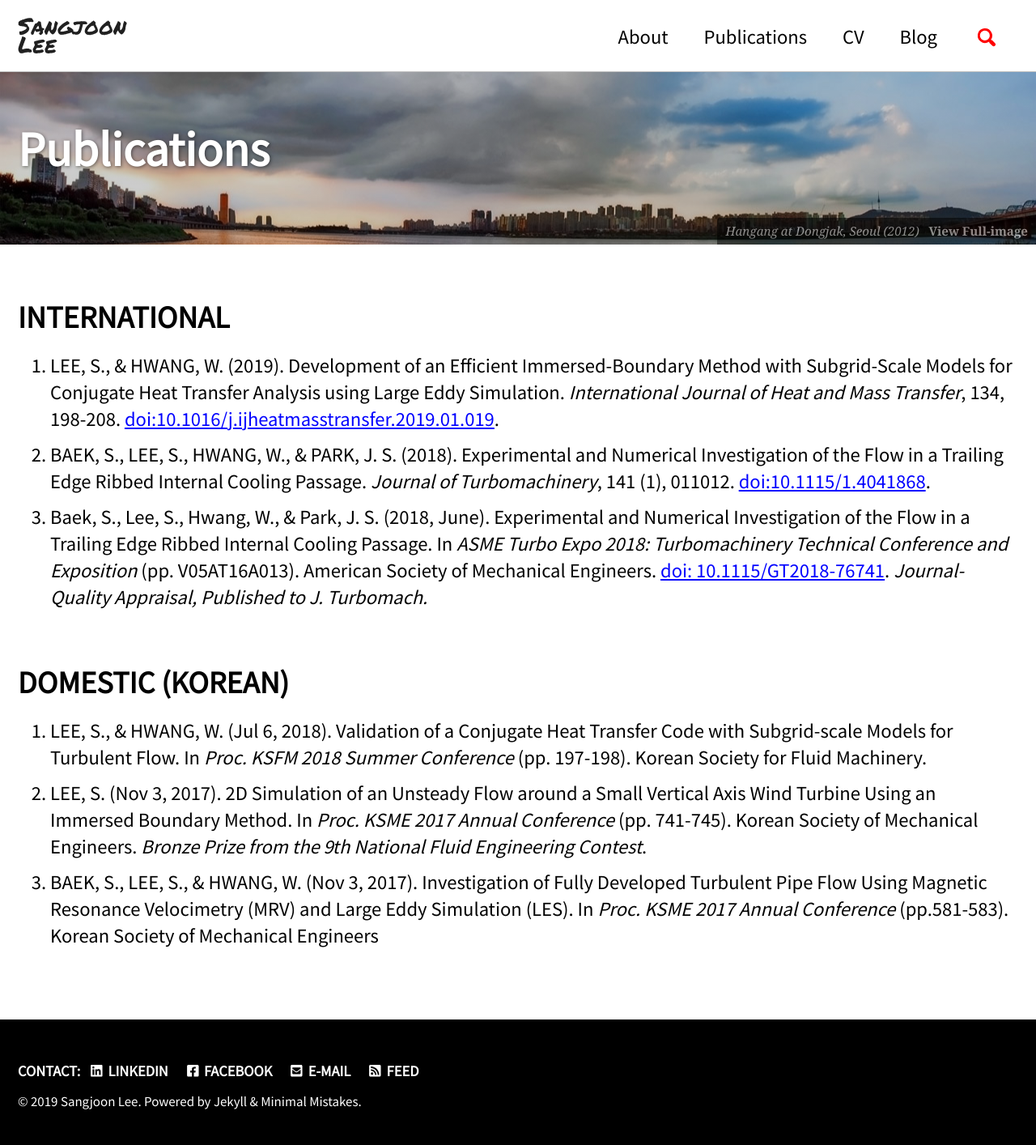
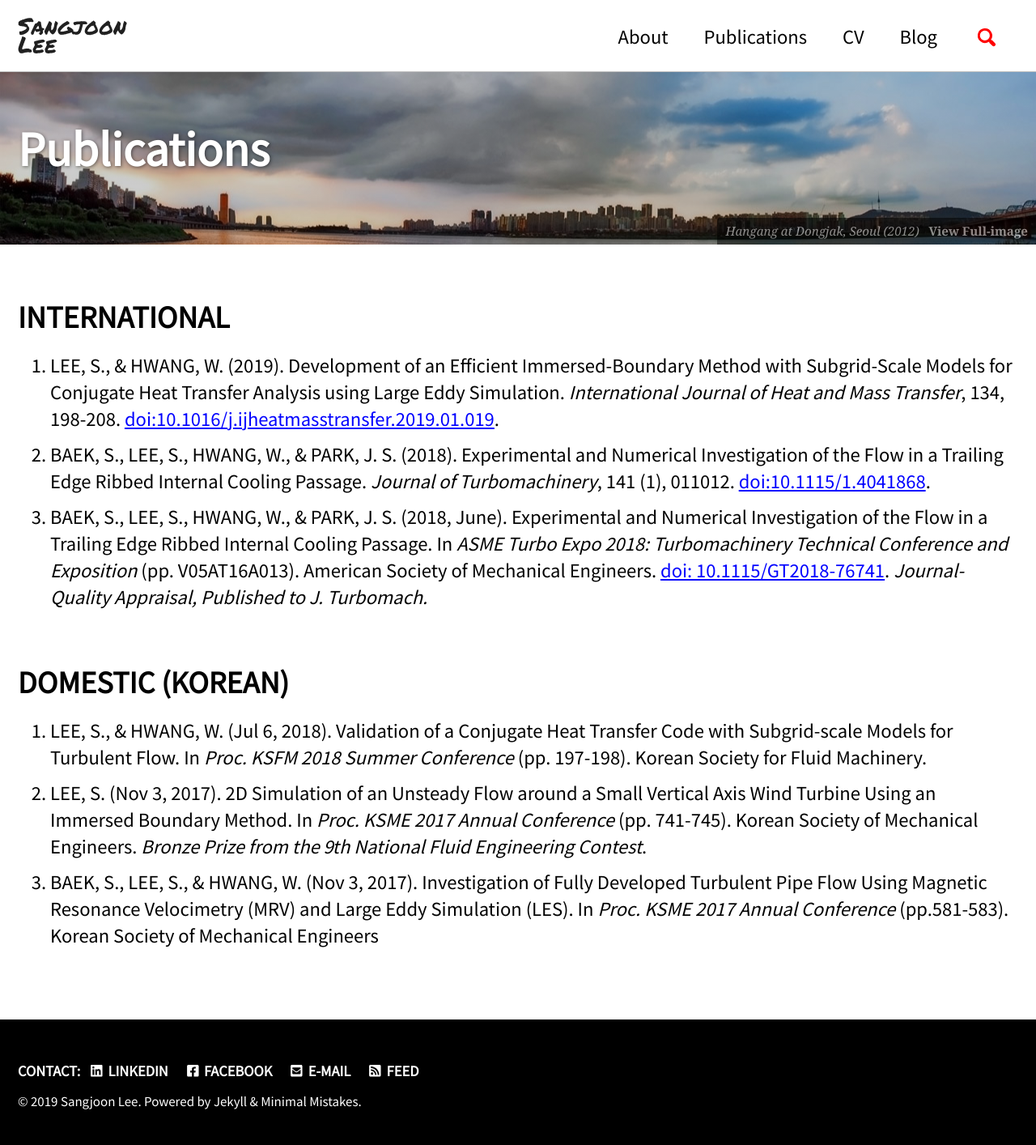
Before and after one commit to jun9303/jun9303.github.io, a Jekyll site: the page built from _pages/publications.md, in a window 1280 px wide. Shown: the whole page at 81% size. Built offline with Jekyll 4.4.1, drawn with Linux system fonts in a browser that asks for light colours; cached includes are drawn as plain includes; nearby versions of some CDN libraries.

Commit message:
Signed-off-by: SJ <jun9303@gmail.com>

```diff
--- a/_pages/publications.md
+++ b/_pages/publications.md
@@ -12,7 +12,7 @@ header:
 
 1. LEE, S., & HWANG, W. (2019). Development of an Efficient Immersed-Boundary Method with Subgrid-Scale Models for Conjugate Heat Transfer Analysis using Large Eddy Simulation. *International Journal of Heat and Mass Transfer*, 134, 198-208. [doi:10.1016/j.ijheatmasstransfer.2019.01.019](https://doi.org/10.1016/j.ijheatmasstransfer.2019.01.019).
 2. BAEK, S., LEE, S., HWANG, W., & PARK, J. S. (2018). Experimental and Numerical Investigation of the Flow in a Trailing Edge Ribbed Internal Cooling Passage. *Journal of Turbomachinery*, 141 (1), 011012. [doi:10.1115/1.4041868](https://doi.org/10.1115/1.4041868).
-3. Baek, S., Lee, S., Hwang, W., & Park, J. S. (2018, June). Experimental and Numerical Investigation of the Flow in a Trailing Edge Ribbed Internal Cooling Passage. In *ASME Turbo Expo 2018: Turbomachinery Technical Conference and Exposition* (pp. V05AT16A013). American Society of Mechanical Engineers. [doi: 10.1115/GT2018-76741](https://doi.org/10.1115/GT2018-76741). *Journal-Quality Appraisal, Published to J. Turbomach.*
+3. BAEK, S., LEE, S., HWANG, W., & PARK, J. S. (2018, June). Experimental and Numerical Investigation of the Flow in a Trailing Edge Ribbed Internal Cooling Passage. In *ASME Turbo Expo 2018: Turbomachinery Technical Conference and Exposition* (pp. V05AT16A013). American Society of Mechanical Engineers. [doi: 10.1115/GT2018-76741](https://doi.org/10.1115/GT2018-76741). *Journal-Quality Appraisal, Published to J. Turbomach.*
 
 # DOMESTIC (KOREAN)
 
```
